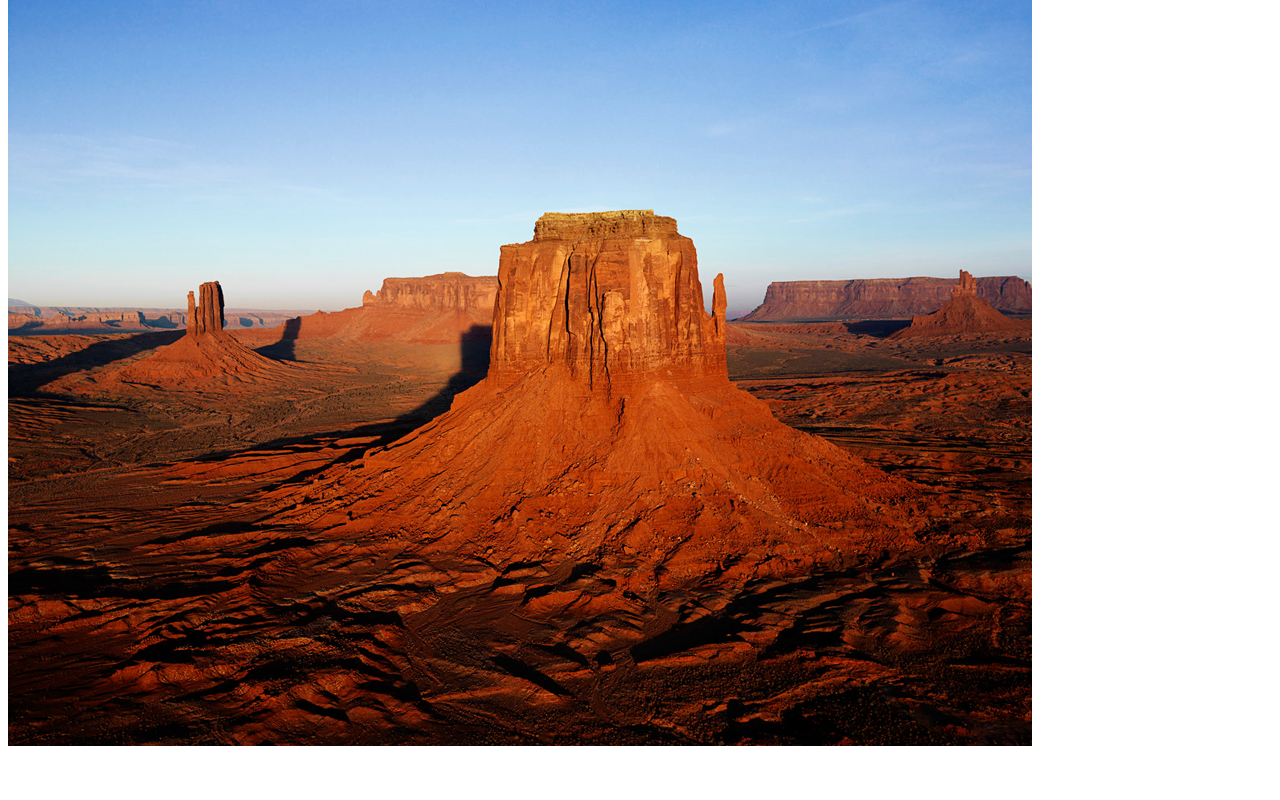
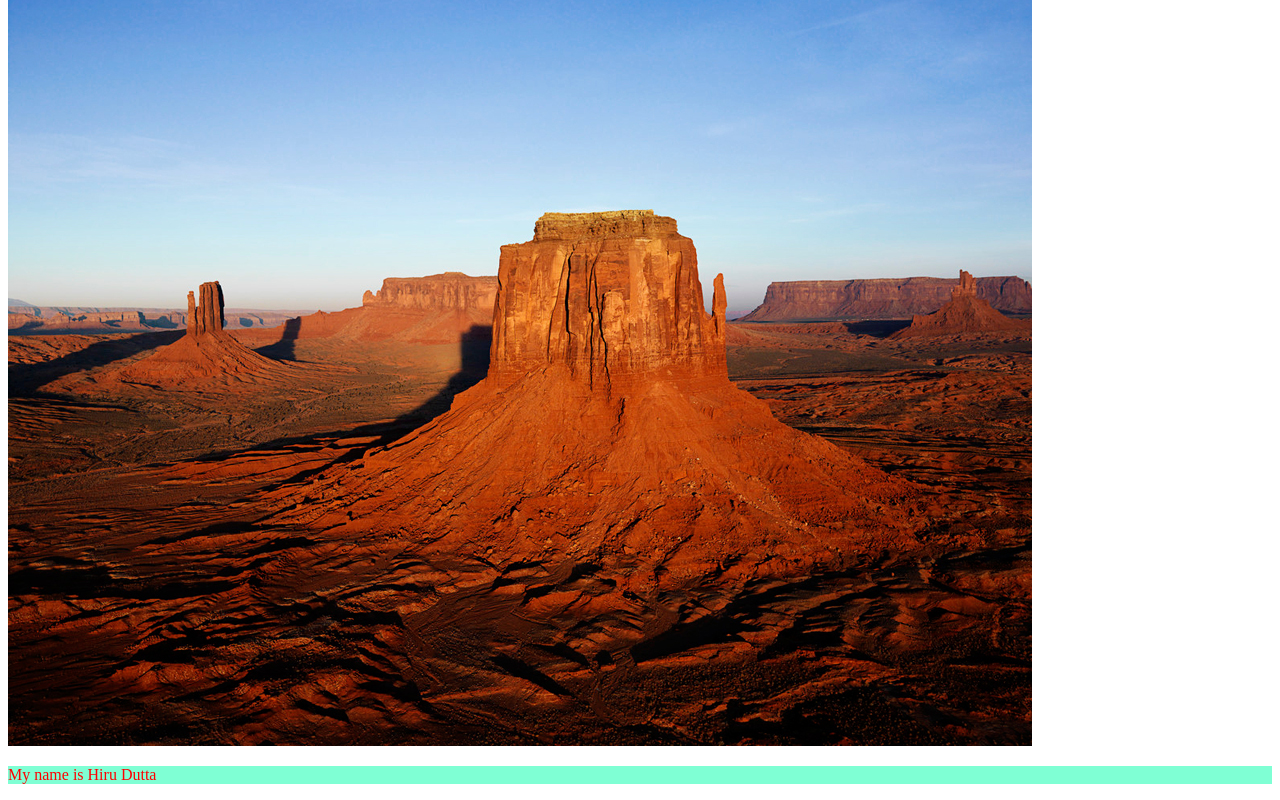
Before and after one commit to hirudutta/my-second-repo, a plain HTML site: page index.html in a window 1280 px wide. Shown: the part 2422-3222 px from the top of the page. Before the commit the page ends 3180 px from the top, so only its background shows below. Drawn offline with Linux system fonts and the light colour scheme.

Commit message:
paragraph added

```diff
--- a/index.html
+++ b/index.html
@@ -14,5 +14,6 @@
     <img src="Penguins.jpg" alt="">
     <img src="Tulips.jpg" alt="">
     <img src="Desert.jpg" alt="">
+    <p>My name is Hiru Dutta</p>
 </body>
 </html>
```
